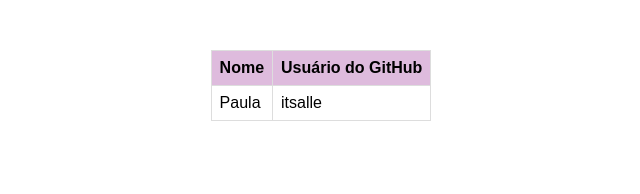
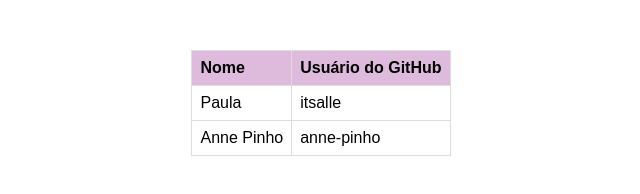
Before and after one commit to reprograma/On13_TodasEmTech_Git, a plain HTML site: page exercicios/5-exercicio-projeto-aula/index.html in a window 1280 px wide. Shown: the whole page, without its empty margins (319-959 px from the left). Drawn offline with Linux system fonts and the light colour scheme.

Commit message:
adicionando nome de teste a tabela

```diff
--- a/exercicios/5-exercicio-projeto-aula/index.html
+++ b/exercicios/5-exercicio-projeto-aula/index.html
@@ -22,6 +22,10 @@
                 <td>Paula</td>
                 <td>itsalle</td>
             </tbody>
+            <tbody>
+                <td>Anne Pinho</td>
+                <td>anne-pinho</td>
+            </tbody>
         </table>
     </div>
 </body>
```
